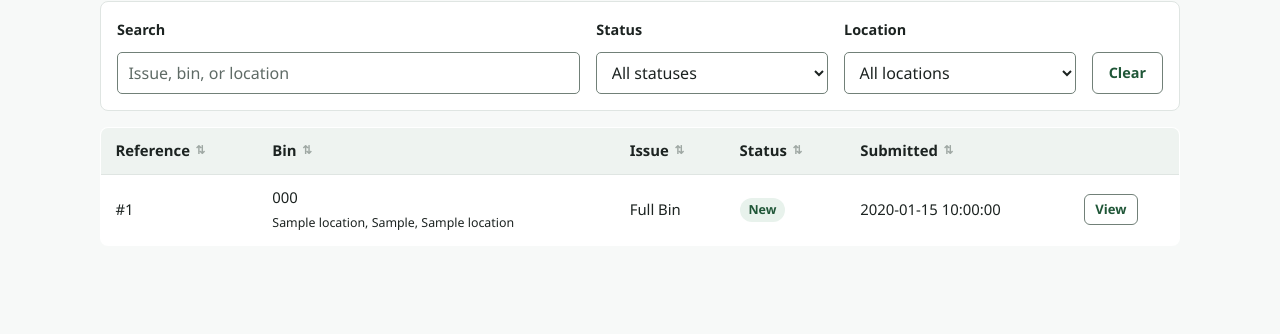
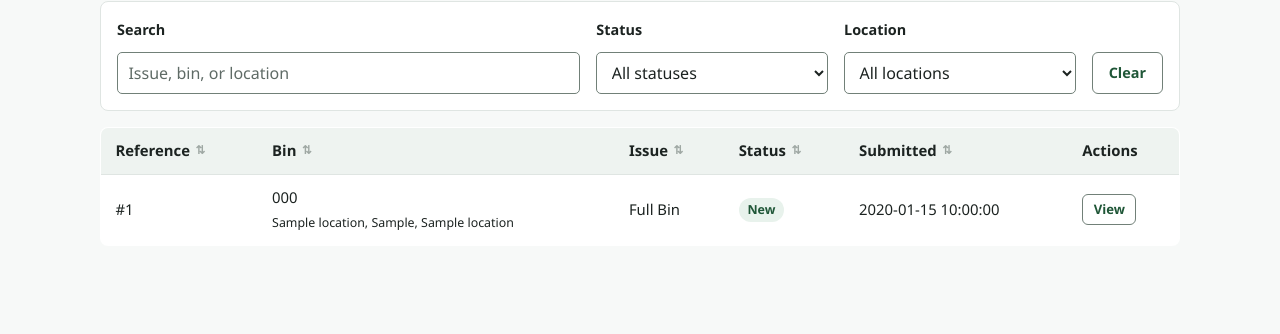
Before and after one commit to tanbl123/Integrative-Programming-Assignment, a PHP site: page /EcoCampus/complaint in a window 1280 px wide. Shown: the part 206-540 px from the top of the page. Run offline with PHP 8.4, Linux system fonts and the light colour scheme; the visitor is signed in with stand-in values (Sample User, id 1); tables that the repository leaves empty hold one stand-in row (values such as "Sample post").

Commit message:
Label the actions column in the complaint tables
Both complaint tables left their final column header empty, so the
column carrying Edit, Delete and View had no name. It now reads
"Actions", matching the convention used elsewhere in the application.

The label is a plain th with no sort-header button, so it is not
sortable, which is correct: there is nothing meaningful to sort by.
Sorting on the other five columns is unaffected.

Two tables outside this module have the same gap and are left for their
owners: app/views/user/index.php and app/views/schedule/index.php.

Co-Authored-By: Claude Opus 5 <noreply@anthropic.com>
Claude-Session: https://claude.ai/code/session_019v3MtxJvs9ip2gfPoEELzi

```diff
--- a/app/views/complaint/index.php
+++ b/app/views/complaint/index.php
@@ -46,7 +46,7 @@
                             <thead>
                                 <tr>
                                     <th>Keep</th><th>Reference</th><th>Reporter</th>
-                                    <th>Reason given</th><th>Status</th><th>Submitted</th><th></th>
+                                    <th>Reason given</th><th>Status</th><th>Submitted</th><th>Actions</th>
                                 </tr>
                             </thead>
                             <tbody>
@@ -139,7 +139,7 @@
                 <th><button type="button" class="sort-header" data-column="2">Issue</button></th>
                 <th><button type="button" class="sort-header" data-column="3">Status</button></th>
                 <th><button type="button" class="sort-header" data-column="4">Submitted</button></th>
-                <th></th>
+                <th>Actions</th>
             </tr>
         </thead>
 
```
